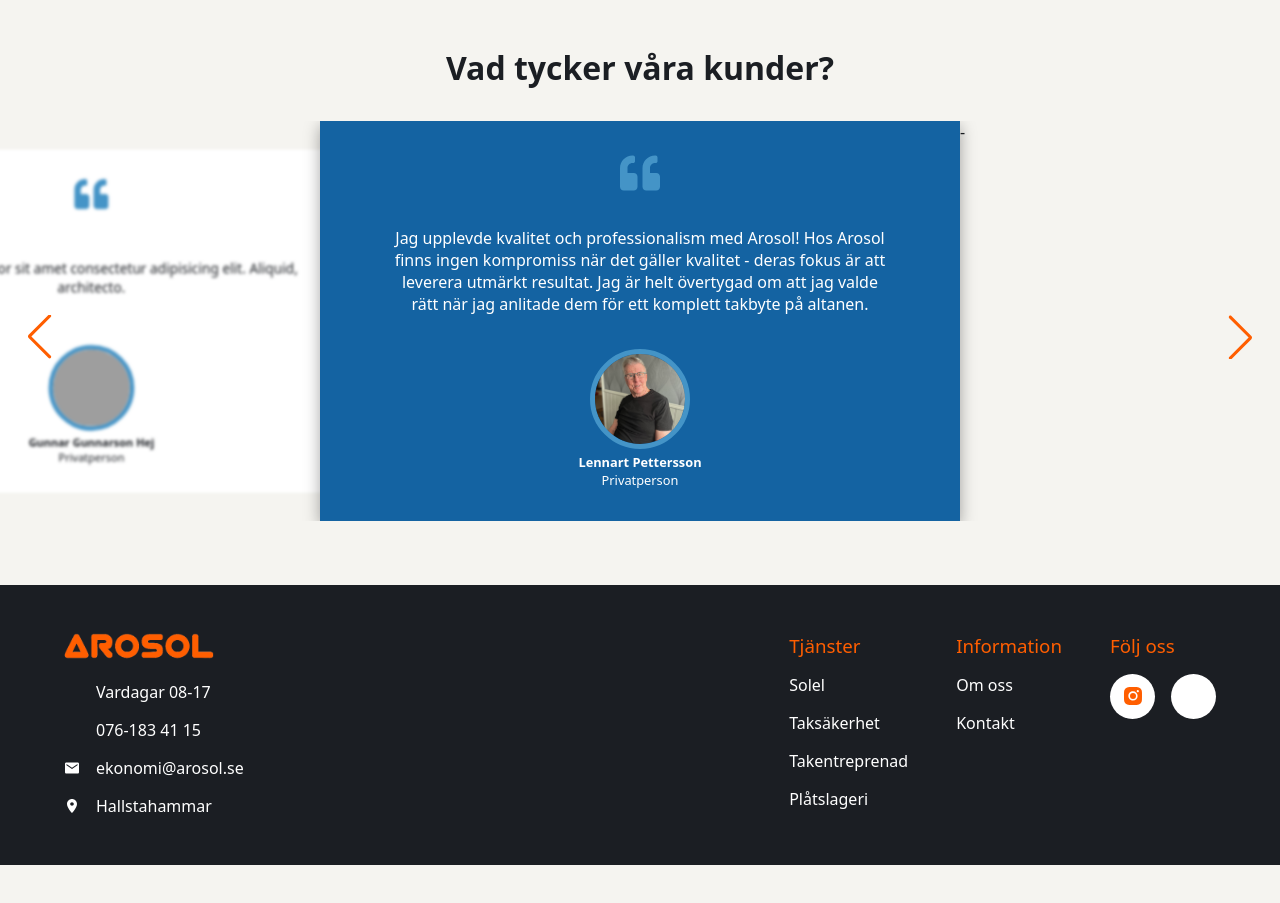
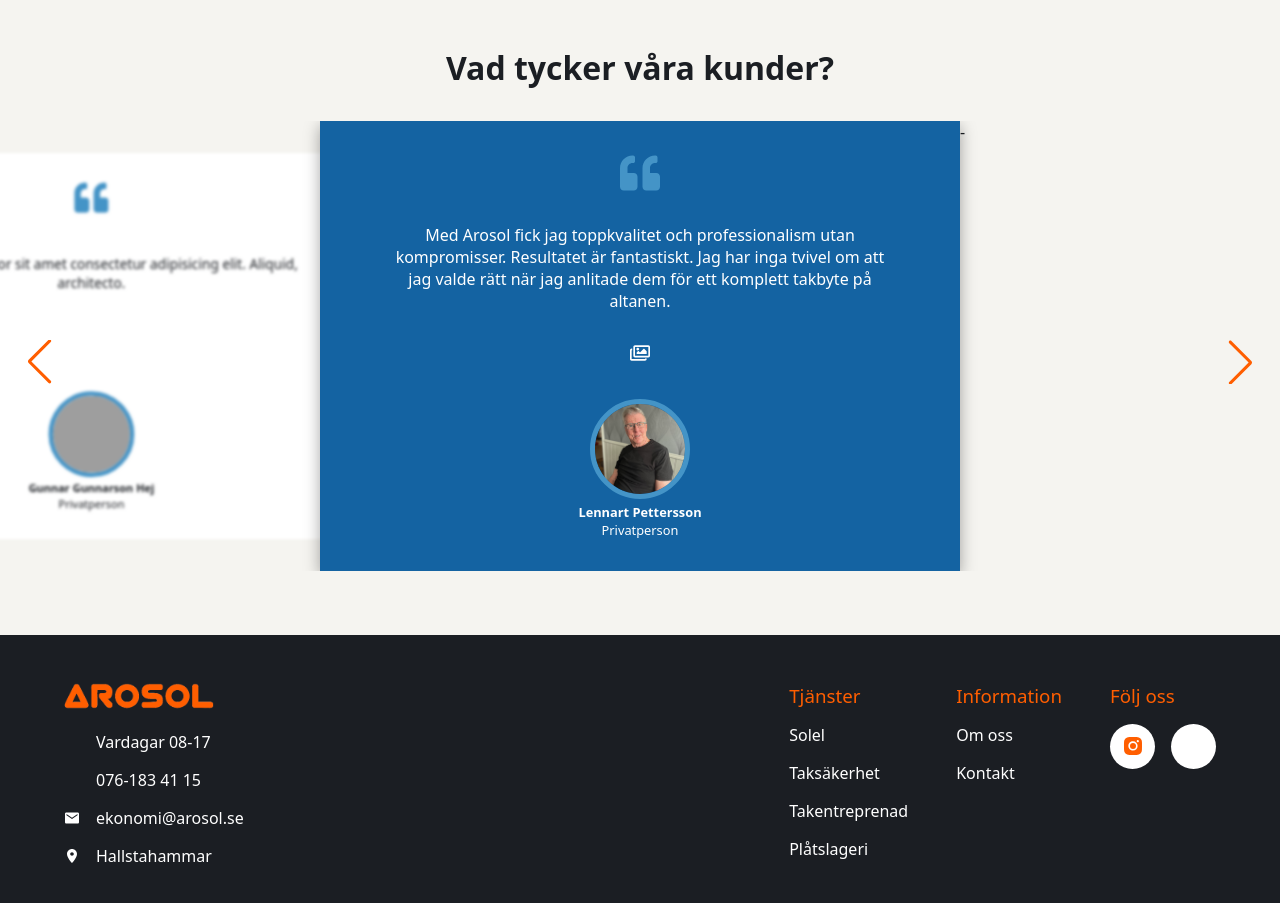
Before and after one commit to annamalinelisabet/AROSOL, a React (Vite) app: page / in a window 1280 px wide. Shown: the part 3348-4251 px from the top of the page. Before the commit the page ends 4213 px from the top, so only its background shows below. Built offline with nearby package versions, Linux system fonts and the light colour scheme; grey boxes are pictures that could not be loaded; some icons are missing.

Commit message:
Add link to img in review card

```diff
--- a/src/components/ReviewCard/ReviewCard.css
+++ b/src/components/ReviewCard/ReviewCard.css
@@ -6,7 +6,7 @@
     flex-direction: column;
     align-items: center;
     justify-content: space-between;
-    height: 400px;
+    height: 450px;
 }
 
 .ReviewCard .quote-icon {
@@ -45,6 +45,16 @@
     font-weight: bold;
 }
 
+.ReviewCard .view-link {
+    color: #fff;
+    font-style: italic;
+}
+
+.ReviewCard .view-icon {
+    width: 20px;
+    height: 20px;
+}
+
 
 @media(min-width: 768px) {
     .ReviewCard .quote-icon {
--- a/src/components/ReviewCard/ReviewCard.jsx
+++ b/src/components/ReviewCard/ReviewCard.jsx
@@ -1,16 +1,19 @@
 import './ReviewCard.css'
-import { FaQuoteLeft } from 'react-icons/fa';
+import { FaQuoteLeft, FaRegImages } from 'react-icons/fa';
 
-const ReviewCard = ({ text, img, name, company, alt }) => {
+
+const ReviewCard = ({ text, img, name, company, alt, instagramLink }) => {
   return (
     <div className='ReviewCard'>
       <FaQuoteLeft className='quote-icon' />
       <p className='text'>{text}</p>
+        {/* <a href='https://www.instagram.com/p/CwBVifNNmkS/?img_index=1' target='_blank' rel='noopener noreferrer' aria-label='Link to Instagram' className='view-link' >Klicka här för att se resultat</a> */}
+        <a href={instagramLink} target='_blank' rel='noopener noreferrer' aria-label='Link to Instagram' className='view-link' ><FaRegImages className='view-icon'/></a>
       <div className='person-wrapper'>
         <div className='quote-img-wrapper'>
           <img src={img} alt={alt} />
         </div>
-        <div className='>name-company'>
+        <div className='name-company'>
           <p className='name'>{name}</p>
           <p className='company'>{company}</p>
         </div>
--- a/src/views/Home/HomeView.jsx
+++ b/src/views/Home/HomeView.jsx
@@ -128,7 +128,7 @@ const HomeView = () => {
       <div className='review-section'>
         <h2 className='sub-header'>Vad tycker våra kunder?</h2>
         <swiper-container ref={swiperRef} init='false'>
-          <swiper-slide><ReviewCard company='Privatperson' img={Review1} name='Lennart Pettersson' text='Jag upplevde kvalitet och professionalism med Arosol! Hos Arosol finns ingen kompromiss när det gäller kvalitet - deras fokus är att leverera utmärkt resultat. Jag är helt övertygad om att jag valde rätt när jag anlitade dem för ett komplett takbyte på altanen.' /></swiper-slide>
+          <swiper-slide><ReviewCard company='Privatperson' img={Review1} name='Lennart Pettersson' text='Med Arosol fick jag toppkvalitet och professionalism utan kompromisser. Resultatet är fantastiskt. Jag har inga tvivel om att jag valde rätt när jag anlitade dem för ett komplett takbyte på altanen.'  instagramLink='https://www.instagram.com/p/CwBVifNNmkS/?img_index=1'/></swiper-slide>
           <swiper-slide><ReviewCard company='VD Hallstahem' img={Review2} name='Emma Josefsson' text='Lorem ipsum, dolor sit amet consectetur adipisicing elit. Aliquid, architecto.' /></swiper-slide>
           <swiper-slide><ReviewCard company='Privatperson' img={Review2} name='Gunnar Gunnarson Hej' text='Lorem ipsum, dolor sit amet consectetur adipisicing elit. Aliquid, architecto.' /></swiper-slide>
 -        </swiper-container>
```
